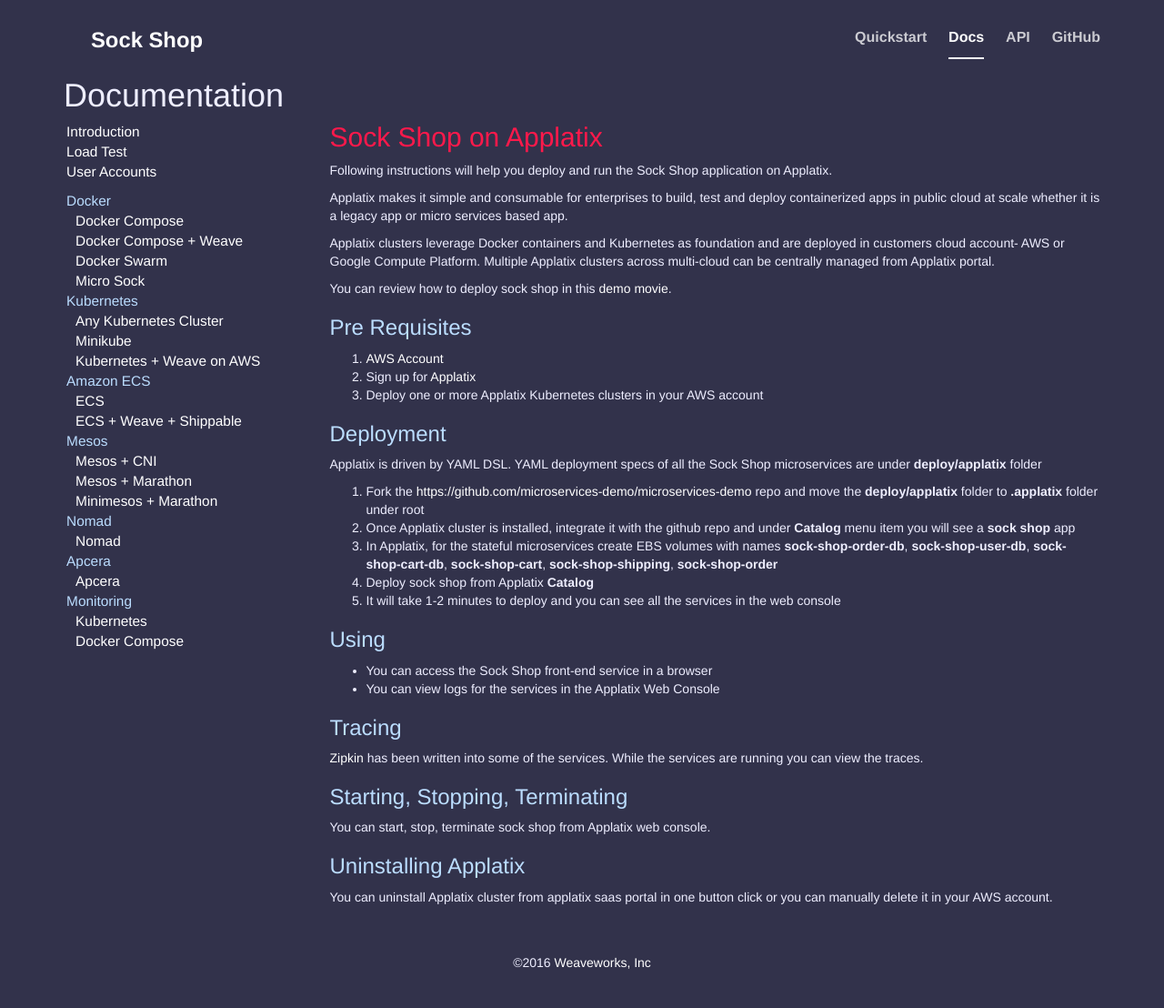
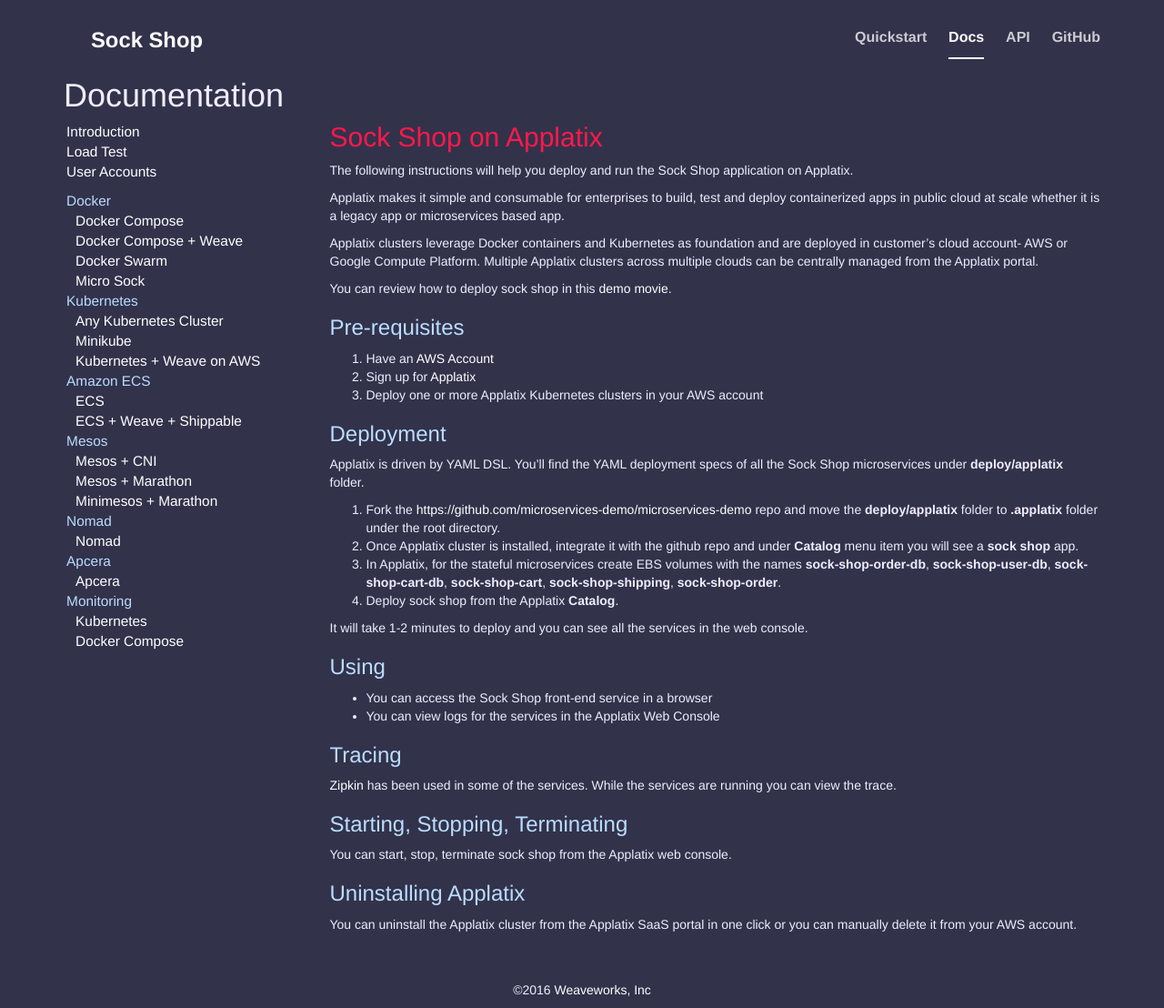
Before and after one commit to microservices-demo/microservices-demo.github.io, a Jekyll site: the page built from deployment/applatix.md, in a window 1280 px wide. Shown: the whole page at 91% size. Built offline with Jekyll 4.4.1, drawn with Linux system fonts in a browser that asks for light colours; nearby versions of some CDN libraries; our own code applies the rules of GitHub Pages for plain Markdown files; before the commit the page ends 1078 px from its top, so only the background shows below that.

Commit message:
made some changes

```diff
--- a/deployment/applatix.md
+++ b/deployment/applatix.md
@@ -4,30 +4,31 @@
 
 ## Sock Shop on Applatix
 
-Following instructions will help you deploy and run the Sock Shop application on Applatix.
+The following instructions will help you deploy and run the Sock Shop application on Applatix.
 
-Applatix makes it simple and consumable for enterprises to build, test and deploy containerized apps in public cloud at scale whether it is a legacy app or micro services based app.
+Applatix makes it simple and consumable for enterprises to build, test and deploy containerized apps in public cloud at scale whether it is a legacy app or microservices based app.
 
-Applatix clusters leverage Docker containers and Kubernetes as foundation and are deployed in customers cloud account- AWS or Google Compute Platform. Multiple Applatix clusters across multi-cloud can be centrally managed from Applatix portal.
+Applatix clusters leverage Docker containers and Kubernetes as foundation and are deployed in customer's cloud account- AWS or Google Compute Platform. Multiple Applatix clusters across multiple clouds can be centrally managed from the Applatix portal.
 
 You can review how to deploy sock shop in this [demo movie](https://vimeo.com/220878494).
 
-### Pre Requisites
+### Pre-requisites
 
 
-1. [AWS Account](https://console.aws.amazon.com)
+1. Have an [AWS Account](https://console.aws.amazon.com)
 2. Sign up for [Applatix](https://pages.applatix.com/acton/media/25513/contact-us-for-a-free-trial-of-applatix)
 3. Deploy one or more Applatix Kubernetes clusters in your AWS account
 
 ### Deployment
 
-Applatix is driven by YAML DSL. YAML deployment specs of all the Sock Shop microservices are under **deploy/applatix** folder
+Applatix is driven by YAML DSL. You'll find the YAML deployment specs of all the Sock Shop microservices under **deploy/applatix** folder.
 
-1. Fork the [https://github.com/microservices-demo/microservices-demo]() repo and move the **deploy/applatix** folder to **.applatix** folder under root
-2. Once Applatix cluster is installed, integrate it with the github repo and under **Catalog** menu item you will see a **sock shop** app
-3. In Applatix, for the stateful microservices create EBS volumes with names **sock-shop-order-db**, **sock-shop-user-db**, **sock-shop-cart-db**, **sock-shop-cart**,  **sock-shop-shipping**,  **sock-shop-order**
-4. Deploy sock shop from Applatix **Catalog**
-5. It will take 1-2 minutes to deploy and you can see all the services in the web console
+1. Fork the [https://github.com/microservices-demo/microservices-demo]() repo and move the **deploy/applatix** folder to **.applatix** folder under the root directory.
+2. Once Applatix cluster is installed, integrate it with the github repo and under **Catalog** menu item you will see a **sock shop** app.
+3. In Applatix, for the stateful microservices create EBS volumes with the names **sock-shop-order-db**, **sock-shop-user-db**, **sock-shop-cart-db**, **sock-shop-cart**,  **sock-shop-shipping**,  **sock-shop-order**.
+4. Deploy sock shop from the Applatix **Catalog**.
+
+It will take 1-2 minutes to deploy and you can see all the services in the web console.
 
 
 
@@ -38,12 +39,12 @@
 
 ### Tracing
 
-[Zipkin](http://zipkin.io/) has been written into some of the services. While the services are running you can view the traces.
+[Zipkin](http://zipkin.io/) has been used in some of the services. While the services are running you can view the trace.
 
 ### Starting, Stopping, Terminating
 
-You can start, stop, terminate sock shop from Applatix web console.
+You can start, stop, terminate sock shop from the Applatix web console.
 
 ### Uninstalling Applatix
 
-You can uninstall Applatix cluster from applatix saas portal in one button click or you can manually delete it in your AWS account.
+You can uninstall the Applatix cluster from the Applatix SaaS portal in one click or you can manually delete it from your AWS account.
```
